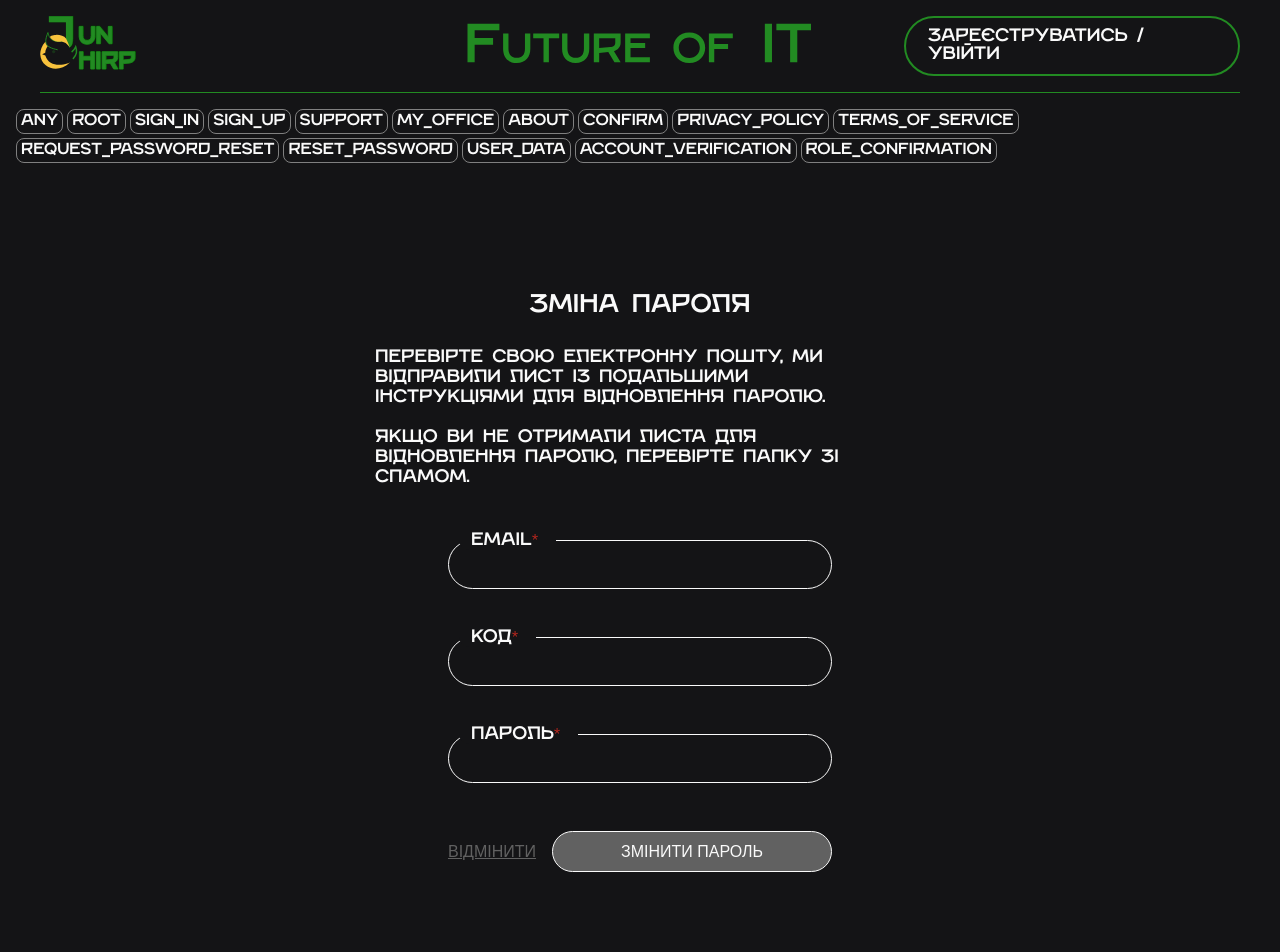
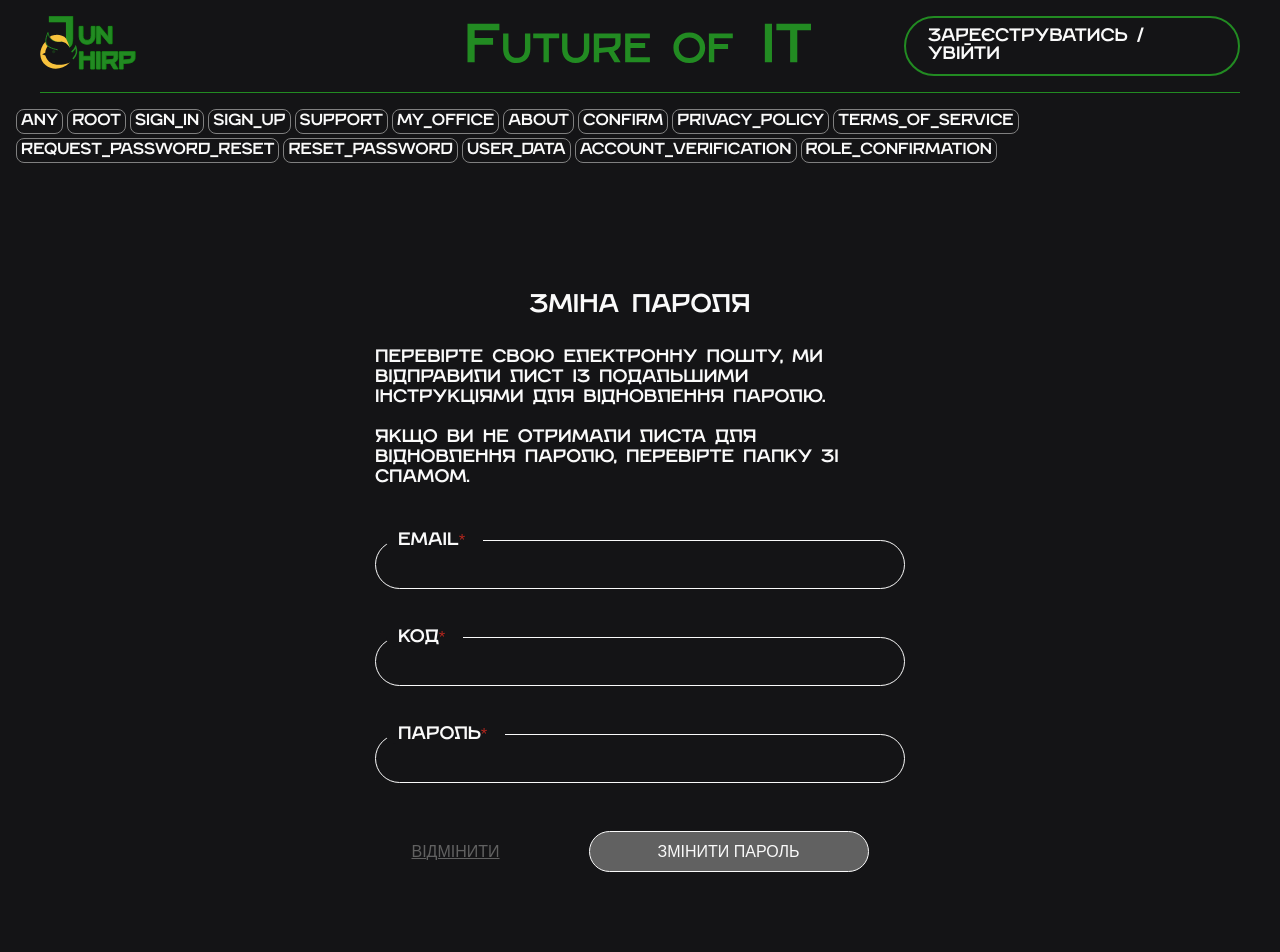
Before and after one commit to junchirp/junchirp, a Next.js app: page /reset-password in a window 1280 px wide. Shown: the top 952 px of the page. Built offline with nearby package versions, Linux system fonts and the light colour scheme; no server answers.

Commit message:
refactor reset password, request passwort reset, fix some bugs with container's width

```diff
--- a/src/components/Auth/ResetPassword/ResetPasswordComponent.tsx
+++ b/src/components/Auth/ResetPassword/ResetPasswordComponent.tsx
@@ -11,8 +11,6 @@ import { validationSchemaResetPassword } from '@/validation/validationResetPassw
 
 import { FormValuesResetPassword } from '@/components/Auth/ResetPassword/FormValuesResetPassword';
 
-import SvgIcon from '@/components/UI/SvgIcon/SvgIcon';
-import ErrorFeedback from '@/components/Auth/ErrorFeedback/ErrorFeedback';
 import Button from '@/components/UI/Button/Button';
 import Loader from '@/components/UI/Loader/Loader';
 
@@ -83,28 +81,11 @@ const ResetPasswordComponent = () => {
             handleChange: formikHandleChange,
           }) => (
             <Form className={common.form}>
-              {/* <div className={s.form__box}> */}
-              {/* <label
-                  className={`${s.label} ${
-                    touched.email && errors.email ? s.invalid : ''
-                  } `}
-                >
-                  Email
-                  <SvgIcon id="icon" width={6} height={16} className={s.chip} />
-                </label> */}
               <FormField
                 onChange={(e: React.ChangeEvent<HTMLInputElement>) => {
                   formikHandleChange(e);
                   handleChange();
                 }}
-                // className={`${s.input} ${
-                //   (touched.email && errors.email) || backendError
-                //     ? //
-                //       s.invalid
-                //     : touched.email && !errors.email
-                //     ? s.valid
-                //     : ''
-                // }`}
                 type={'email'}
                 name={'email' as keyof object}
                 error={touched.email && errors.email}
@@ -113,34 +94,11 @@ const ResetPasswordComponent = () => {
                 errors={errors}
                 backendError={backendError}
               />
-              {/* {(touched.email && errors.email) || backendError ? (
-                <span className={s.warning}>!</span>
-              ) : null} */}
-
-              {/* <ErrorFeedback name="email" /> */}
-              {/* </div> */}
-              {/* <div className={s.form__box}> */}
-              {/* <label
-                  className={`${s.label} ${
-                    touched.code && errors.code ? s.invalid : ''
-                  } `}
-                >
-                  Код
-                  <SvgIcon id="icon" width={6} height={16} className={s.chip} />
-                </label> */}
               <FormField
                 onChange={(e: React.ChangeEvent<HTMLInputElement>) => {
                   formikHandleChange(e);
                   handleChange();
                 }}
-                // className={`${s.input} ${
-                //   (touched.code && errors.code) || backendError
-                //     ? // || backendError
-                //       s.invalid
-                //     : touched.code && !errors.code
-                //     ? s.valid
-                //     : ''
-                // }`}
                 type="text"
                 name="code"
                 error={touched.code && errors.code}
@@ -149,34 +107,12 @@ const ResetPasswordComponent = () => {
                 errors={errors}
                 backendError={backendError}
               />
-              {/* {(touched.code && errors.code) || backendError ? (
-                <span className={s.warning}>!</span>
-              ) : null}
-              <ErrorFeedback name="code" /> */}
-              {/* </div> */}
-              {/* <div className={`${s.form__box} ${s.nth__child}`}> */}
-              {/* <label
-                  className={`${s.label}  ${
-                    touched.newPassword && errors.newPassword ? s.invalid : ''
-                  }`}
-                >
-                  Пароль
-                  <SvgIcon id="icon" width={6} height={16} className={s.chip} />
-                </label> */}
 
               <FormField
                 onChange={(e: React.ChangeEvent<HTMLInputElement>) => {
                   formikHandleChange(e);
                   handleChange();
                 }}
-                // className={`${s.input} ${
-                //   touched.newPassword && errors.newPassword
-                //     ? s.invalid
-                //     : touched.newPassword && !errors.newPassword
-                //     ? s.valid
-                //     : ''
-                // }`}
-
                 type={showPassword ? 'text' : 'password'}
                 name={'newPassword' as keyof object}
                 error={touched.newPassword && errors.newPassword}
@@ -186,24 +122,9 @@ const ResetPasswordComponent = () => {
                 backendError={backendError}
               />
 
-              {/* {touched.newPassword && errors.newPassword && (
-                <span className={s.warning}>!</span>
-              )} */}
-
-              {/* <SvgIcon
-                id={showPassword ? 'eye-close' : 'eye'}
-                width={40}
-                height={40}
-                className={s.chip__eye}
-                onClick={togglePasswordVisibility}
-              /> */}
-
-              {/* <ErrorFeedback name="newPassword" /> */}
-              {/* </div> */}
-
-              {/* {backendError && (
+              {backendError && (
                 <div className={common.error__backend}>{backendError}</div>
-              )} */}
+              )}
 
               <div className={common.box__btn}>
                 <Button
--- a/src/components/Auth/ResetPassword/styles.module.scss
+++ b/src/components/Auth/ResetPassword/styles.module.scss
@@ -1,5 +1,5 @@
-@import '../../../sass/utils/container';
-@import '../../../sass/utils/mixins';
+@import '@/sass/utils/container';
+@import '@/sass/utils/mixins';
 
 .text {
   padding-top: 30px;
--- a/src/components/Auth/commonAuthStyles.module.scss
+++ b/src/components/Auth/commonAuthStyles.module.scss
@@ -24,6 +24,7 @@
   margin: 0 auto;
 
   max-width: 400px;
+  width: 100%;
   @include mediaQuery($screen-size-s) {
     gap: 35px;
   }
```
Also changed, not shown: src/components/Auth/RequestPasswordReset/RequestPasswordReset.tsx (+3 -25 lines).
